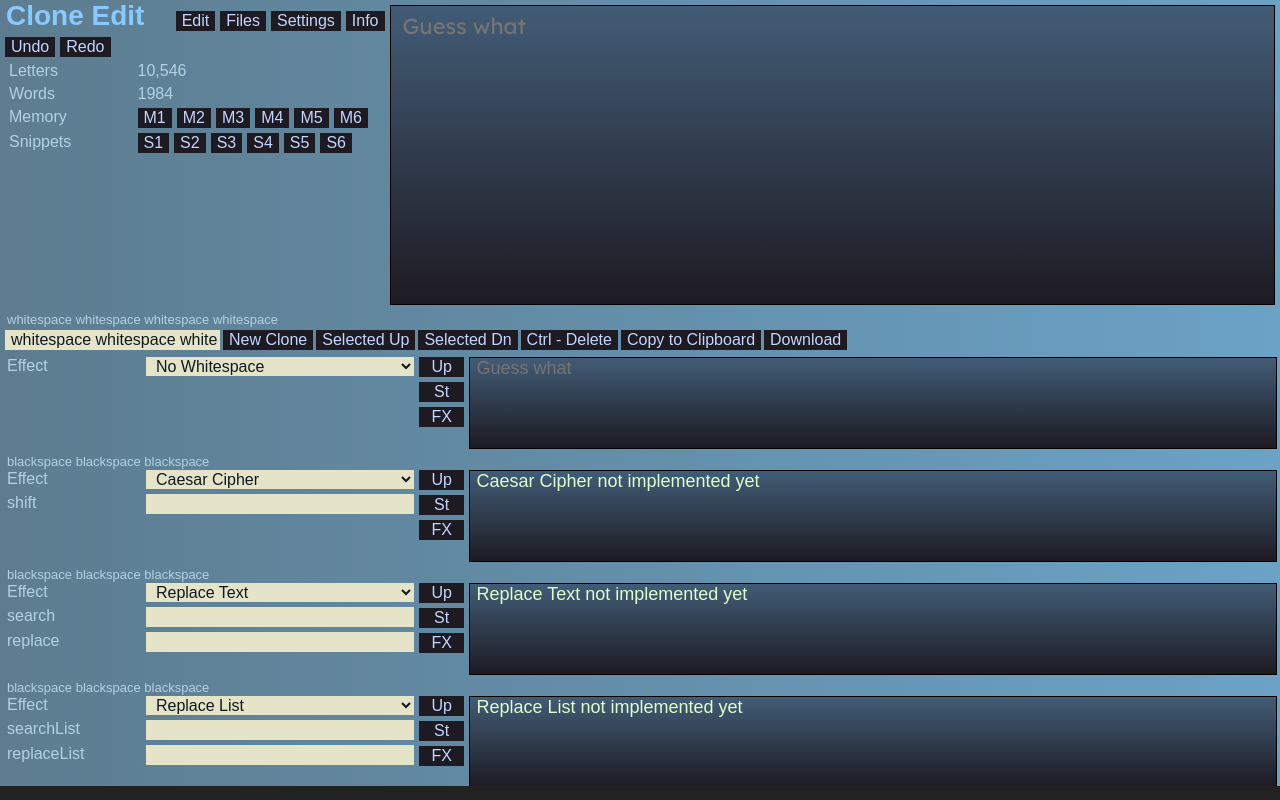
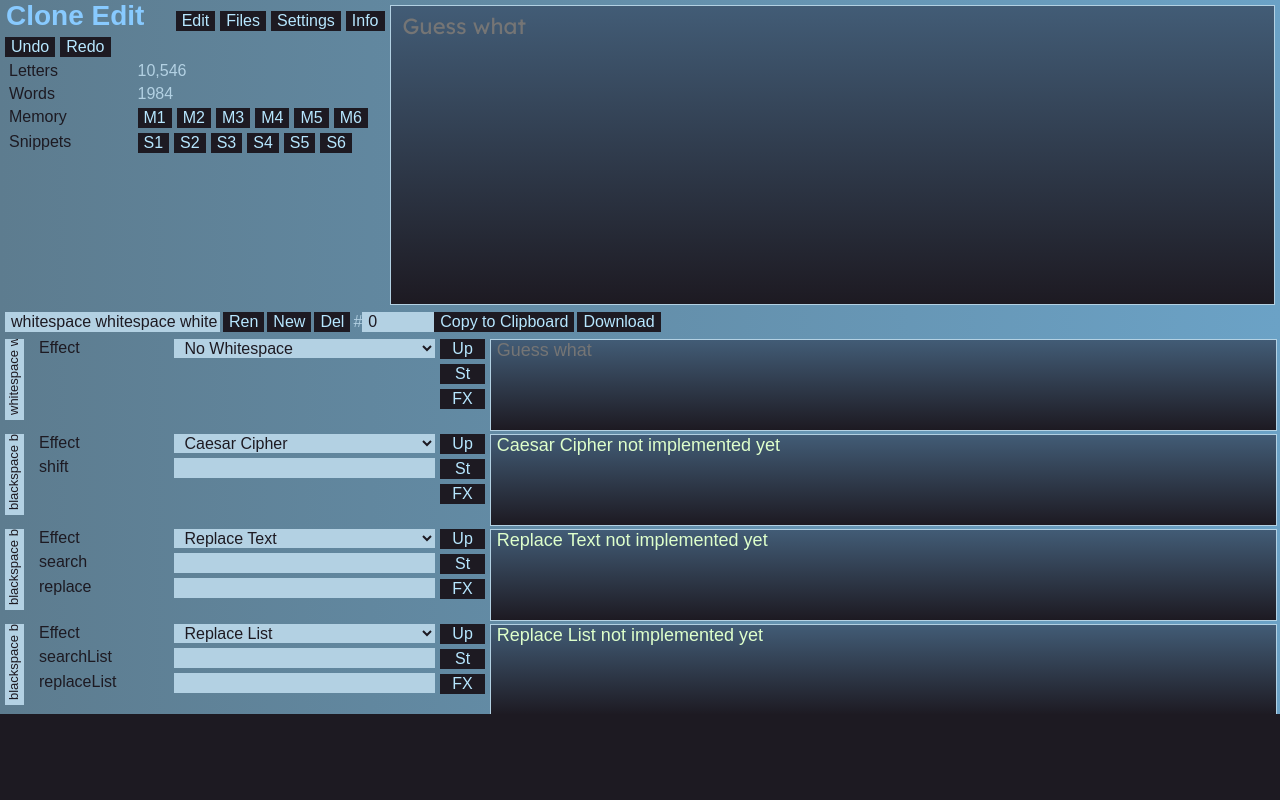
Before and after one commit to S0urcemaster/cloneedit, a Next.js app: page /cloneedit/ in a window 1280 px wide. Built offline with nearby package versions, Linux system fonts and the light colour scheme; a web font is replaced by a local one.

Commit message:
select clone mit contextmenü

```diff
--- a/app/clones.tsx
+++ b/app/clones.tsx
@@ -5,19 +5,19 @@ import { useCloneEditContext } from './context'
 import { TabBar } from '../components/TabBar'
 import { effects } from './constants'
 
-export default function Clones() {
-
-	const { settings, currentDocument, source, selectedClone, effectChanged } = useCloneEditContext()
 
 function Controller() {
+	const { selectedClone } = useCloneEditContext()
+
 	return (
 		<div style={{ display: 'flex', justifyContent: 'space-between', height: 25, overflow: 'hidden', padding: '2px 5px 2px 5px' }}>
 			<div>
 				<input style={{ marginRight: 3 }} type='text' value={selectedClone.name} />
-					<button style={{ marginRight: 3 }}>New Clone</button>
-					<button style={{ marginRight: 3 }}>Selected Up</button>
-					<button style={{ marginRight: 3 }}>Selected Dn</button>
-					<button style={{ marginRight: 3 }}>Ctrl - Delete</button>
+				<button style={{ marginRight: 3 }}>Ren</button>
+				<button style={{ marginRight: 3 }}>New</button>
+				<button style={{ marginRight: 3 }}>Del</button>
+				#
+				<input type="number" min="0" max="100" step="1" value="0" />
 				<button style={{ marginRight: 3 }}>Copy to Clipboard</button>
 				<button style={{ marginRight: 3 }}>Download</button>
 			</div>
@@ -26,20 +26,30 @@ export default function Clones() {
 }
 
 function Clone({ clone }: { clone: CloneModel }) {
+	const { settings, source, selectedClone, effectChanged, setSelectedClone } = useCloneEditContext()
+
 	return (
 		<div>
-				<span style={{ marginTop: -5, paddingLeft: 7, fontSize: 'small' }}>{clone.name}</span>
 			{clone.id === selectedClone.id &&
 				<Controller />
 			}
-				<div style={{ display: 'grid', gridTemplateColumns: '4fr 7fr', padding: '0px 3px 0px 3px', gap: 5, height: 90, cursor: 'pointer', zIndex: 0 }}>
-					<div style={{ display: 'grid', gridTemplateColumns: '9fr 1fr', gap: 5, zIndex: 2 }}>
+			<div style={{ display: 'grid', gridTemplateColumns: '0fr auto', cursor: 'pointer' }} onClick={() => setSelectedClone(clone)}>
+				<div style={{ marginTop: 0, padding: '0 7px 0 5px', overflow: 'hidden', width: 20 }}>
+					<p style={{
+						fontSize: 'small', backgroundColor: settings.brightColor, color: settings.darkColor,
+						padding: '1px 0 3px 5px', margin: '0px 0 0px 0', pointerEvents: 'none',
+						transform: 'rotate(-90deg)', transformOrigin: 'left top', whiteSpace: 'nowrap', display: 'inline-block',
+						position: 'relative', bottom: -80
+					}}>{clone.name}</p>
+				</div>
+				<div style={{ display: 'grid', gridTemplateColumns: '4fr 7fr', padding: '0px 3px 0px 3px', gap: 5, height: 90 }}>
+					<div style={{ display: 'grid', gridTemplateColumns: '9fr 1fr', gap: 5 }}>
 						<div>
 							<fieldset style={{ display: 'grid', gridTemplateColumns: '1fr 2fr', gap: 5, paddingLeft: 4 }}>
 								<label htmlFor="effect">Effect</label>
 								<select value={clone.effect.name} onChange={(e) => effectChanged(clone, e.target.value)} id="effect">
 									{Object.values(effects).map((effect, index) => (
-										<option key={index} value={effect.name} style={{ backgroundColor: settings.inputBackgroundColor, color: settings.inputColor }}>{effect.name}</option>
+										<option key={index} value={effect.name}>{effect.name}</option>
 									))}
 								</select>
 								{clone.effect.params.map((param, ix) => (
@@ -65,16 +75,21 @@ export default function Clones() {
 							// border: 'none', // Remove border
 							padding: '0px 12px 0px 6px', // Padding
 							margin: 0,
-							border: `1px solid ${'black'}`, // Border color
+							border: `1px solid ${settings.brightColor}`, // Border color
 							fontSize: settings.cloneFontSize,
 						}}
 						readOnly
 					/>
 				</div>
+			</div>
 
 		</div>
 	)
 }
+
+export default function Clones() {
+
+	const { settings, currentDocument } = useCloneEditContext()
 
 	return (
 		<div style={{ background: settings.componentColor }}>
--- a/app/constants.tsx
+++ b/app/constants.tsx
@@ -216,8 +216,8 @@ export const defaultState: App = {
 		editorTextColor: '#deffcbff',
 		editorFontSize: 22,
 		cloneFontSize: 18,
-		inputColor: '#000000',
-		inputBackgroundColor: 'rgb(229, 228, 201)',
+		brightColor: '#b3d1e3',
+		darkColor: '#1d1a22',
 	}
 }
 
--- a/app/context.tsx
+++ b/app/context.tsx
@@ -18,6 +18,7 @@ export type CloneEditContext = {
 	fileChanged: (file: string) => void
 	setCurrentFile: (file: string) => void
 	sourceChanged: (source: string) => void
+	setSelectedClone: (clone: CloneModel) => void
 }
 
 const CloneEditContext = createContext<CloneEditContext>({} as CloneEditContext)
@@ -112,6 +113,7 @@ export function CloneEditContextProvider({ children }: { children: ReactNode })
 			fileChanged: fileChanged,
 			setCurrentFile: setCurrentFile,
 			sourceChanged: sourceChanged,
+			setSelectedClone: setSelectedClone,
 		}}>
 			{children}
 		</ CloneEditContext.Provider>
--- a/app/editor.tsx
+++ b/app/editor.tsx
@@ -72,7 +72,7 @@ function Source() {
 						// border: 'none', // Remove border
 						padding: '6px 12px 6px 12px', // Padding
 						margin: 0, fontSize: settings.editorFontSize,
-						border: `1px solid ${'black'}`, // Border color
+						border: `1px solid ${settings.brightColor}`, // Border color
 					}}
 					onChange={e => setText(e.target.value)}
 				/>
--- a/app/globals.css
+++ b/app/globals.css
@@ -1,15 +1,24 @@
+:root {
+	--cloneedit-color: #88caff;
+	--dark-color: #1d1a22;
+	--bright-color: #b3d1e3;
+	--bright-lum-color: #b7e7ff;
+}
+
 html,
 body {
+	color: #c4d6ff;
 	margin: 0;
 	padding: 0;
 	width: 100vw;
 	display: flex;
 	justify-content: center;
 	align-items: center;
-	background-color: #222222;
+	background-color: var(--dark-color);
 	color: #b3d1e3;
 	letter-spacing: 0em;
 	overflow-x: scroll;
+	/* overflow-y: hidden */
 }
 
 textarea,
@@ -19,8 +28,8 @@ button {
 	letter-spacing: inherit;
 	/* Inherit the letter spacing from the parent element */
 	font-size: medium;
-	background-color: #1d1a22;
-	color: rgb(196, 214, 255);
+	background-color: var(--dark-color);
+	color: var(--bright-lum-color);
 	border: none;
 	padding-left: 6px;
 }
@@ -32,29 +41,33 @@ select {
 	letter-spacing: inherit;
 	/* Inherit the letter spacing from the parent element */
 	font-size: medium;
-	background-color: rgb(229, 228, 201);
-	color: rgb(15, 25, 30);
+	background-color: var(--bright-color);
+	color: var(--dark-color);
 	border: none;
 	padding-left: 6px;
 }
 
+select option {
+	font-family: inherit;
+	letter-spacing: inherit;
+	font-size: medium;
+	background-color: var(--bright-color);
+	color: var(--dark-color);
+}
+
+label {
+	color: var(--dark-color);
+	pointer-events: none;
+}
+
 button:disabled {
-	background-color: #6a7f93;
+	background-color: var(--bright-color);
 	cursor: wait;
 }
 
 input:disabled {
-	background-color: #6a7f93;
+	background-color: var(--bright-color);
 	cursor: wait;
-}
-
-/* Explicitly set font for select options */
-select option {
-	font-family: inherit;
-	letter-spacing: inherit;
-	font-size: medium;
-	background-color: #1d1a22;
-	color: inherit;
 }
 
 input:focus,
@@ -82,10 +95,6 @@ span {
 	padding: 0;
 	letter-spacing: inherit;
 	/* Inherit the letter spacing from the parent element */
-}
-
-:root {
-	--cloneedit-color: #88caff;
 }
 
 .cloneedit-color {
--- a/app/model.ts
+++ b/app/model.ts
@@ -45,6 +45,6 @@ export type Settings = {
 	editorFont: string
 	editorFontSize: number
 	cloneFontSize: number
-	inputColor: string
-	inputBackgroundColor: string
+	brightColor: string
+	darkColor: string
 }
--- a/app/page.tsx
+++ b/app/page.tsx
@@ -7,7 +7,7 @@ export default function Page() {
 	return (
 		<div style={{
 			display: 'grid', gridTemplateRows: '1fr auto', backgroundColor: '#25293C', width: 1280, minWidth: 1280,
-			overflowY: 'scroll', boxShadow: '0 0 10px 10px rgba(0, 0, 0, 0.2)'
+			overflowY: 'hidden', boxShadow: '0 0 10px 10px rgba(0, 0, 0, 0.2)'
 		}}>
 			<App />
 		</div>
--- a/editor/filesForm.tsx
+++ b/editor/filesForm.tsx
@@ -42,7 +42,7 @@ export function FilesForm() {
 
 			<select size={4} value={currentFile} onChange={e => fileChanged(e.target.value)}>
 				{availableFiles.map((file, index) => (
-					<option key={index} value={file} style={{ backgroundColor: settings.inputBackgroundColor, color: settings.inputColor }}>{file}</option>
+					<option key={index} value={file}>{file}</option>
 				))}
 			</select>
 
@@ -63,7 +63,7 @@ export function FilesForm() {
 
 			<select size={3} value={currentFolder} onChange={e => folderChanged(e.target.value)}>
 				{availableFolders.map((folder, index) => (
-					<option key={index} value={folder} style={{ backgroundColor: settings.inputBackgroundColor, color: settings.inputColor }}>{folder}</option>
+					<option key={index} value={folder}>{folder}</option>
 				))}
 			</select>
 		</div>
--- a/editor/settingsForm.tsx
+++ b/editor/settingsForm.tsx
@@ -13,7 +13,7 @@ export function SettingsForm() {
 			<div id={'editorFont'} style={{ display: 'flex', flexDirection: 'column', gap: 5 }}>
 				<select>
 					{Object.values(constants.fonts).map((font) => (
-						<option key={font.name} value={font.name} style={{ backgroundColor: settings.inputBackgroundColor, color: settings.inputColor }}>{font.name}</option>
+						<option key={font.name} value={font.name}>{font.name}</option>
 					))}
 				</select>
 			</div>
@@ -26,7 +26,7 @@ export function SettingsForm() {
 			<div id={'cloneFont'} style={{ display: 'flex', flexDirection: 'column', gap: 5 }}>
 				<select>
 					{Object.values(constants.fonts).map((font) => (
-						<option key={font.name} value={font.name} style={{ backgroundColor: settings.inputBackgroundColor, color: settings.inputColor }}>{font.name}</option>
+						<option key={font.name} value={font.name}>{font.name}</option>
 					))}
 				</select>
 			</div>
```
Also changed, not shown: readme/image5.png (added), readme/readme-day6.md. Lines whose indentation alone changed are shown as unchanged.
